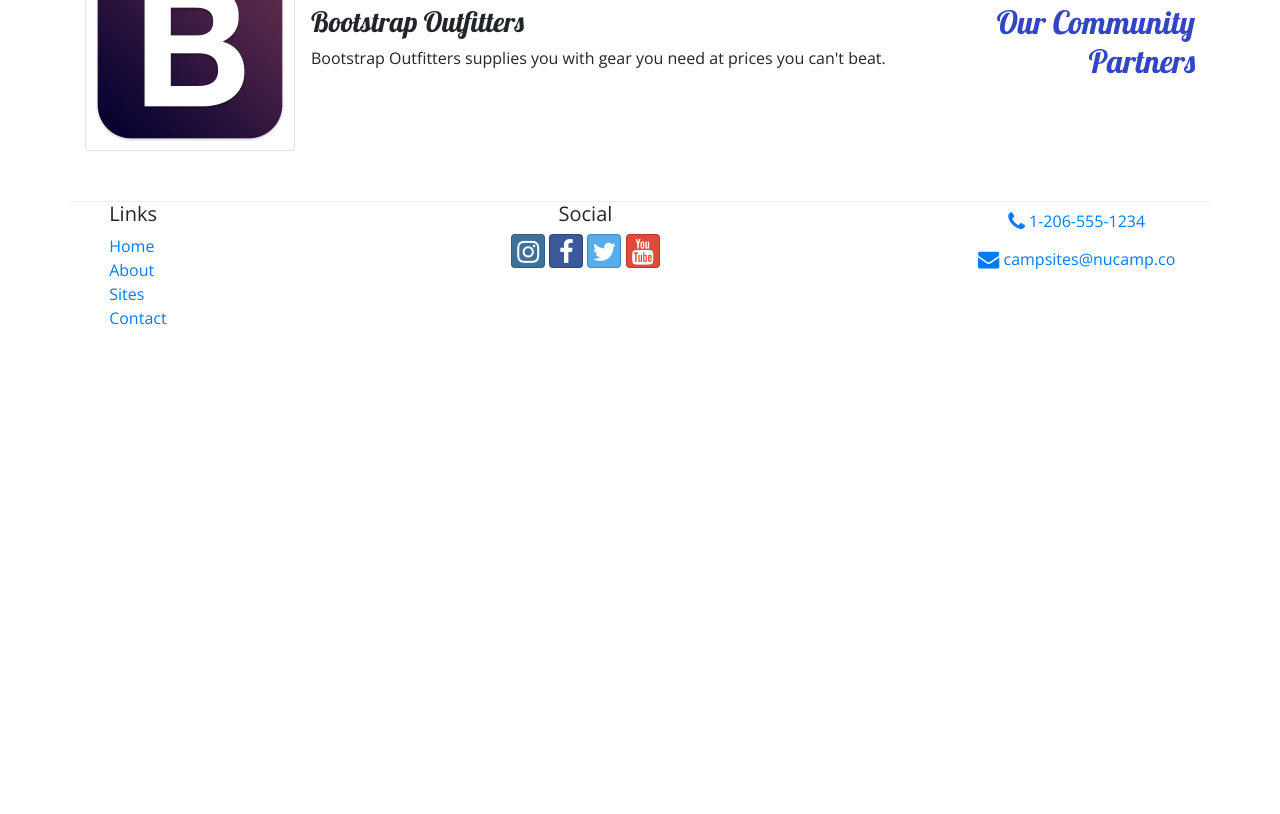
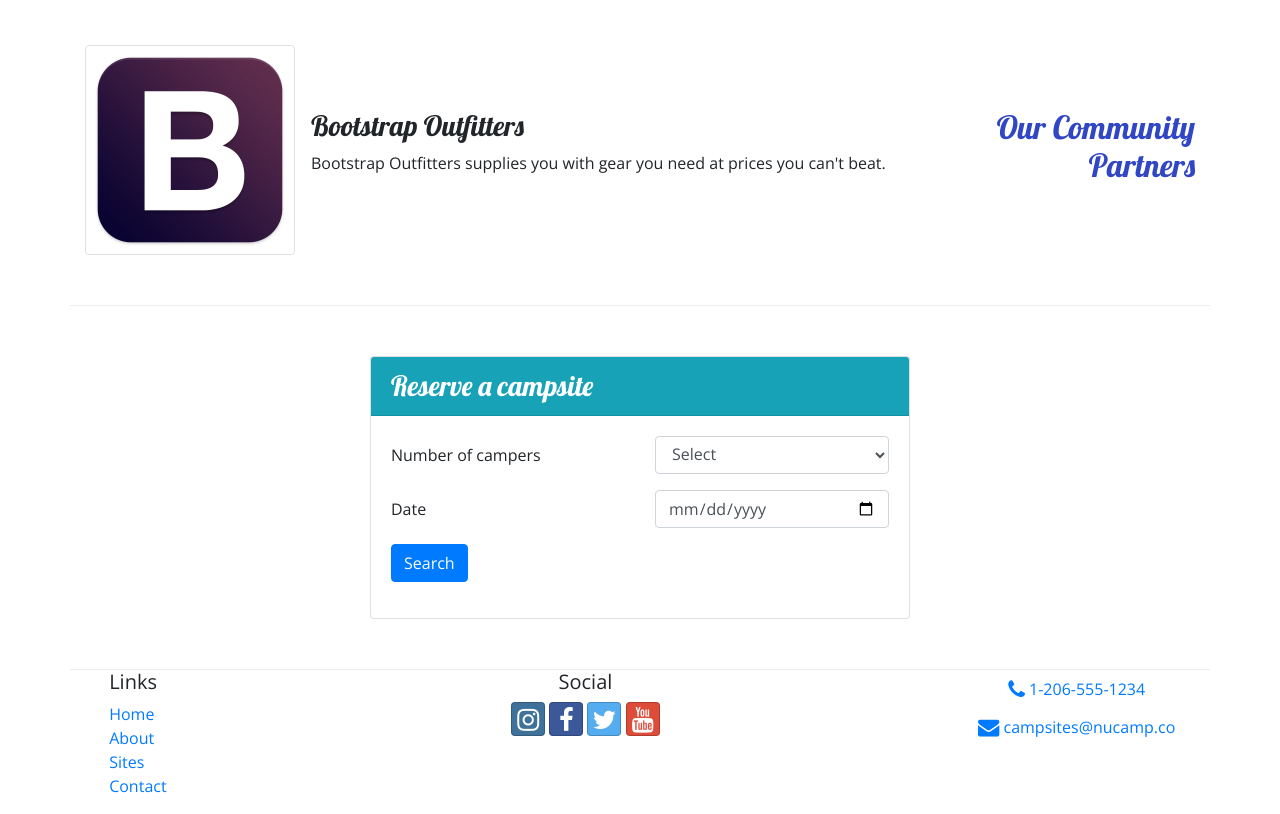
Before and after one commit to dimon7510/nucampsite, a website: page index.html in a window 1280 px wide. Shown: the part 847-1661 px from the top of the page. Before the commit the page ends 1193 px from the top, so only its background shows below. Drawn offline with nearby package versions, Linux system fonts and the light colour scheme.

Commit message:
week2 task1 and task2 assignments

```diff
--- a/index.html
+++ b/index.html
@@ -74,9 +74,15 @@
                 <h2>Featured Campsites</h2>
             </div>
 
+
             <div class="col">
-                <h3>React Lake Campground</h3>
-            <p class="d-none d-sm-block">Nestled in the foothills of the Chrome Mountains, this campground on the shores of the pristine React Lake is a favorite for fly fishers.</p>
+                <div class="media">
+                    <div class="media-body align-self-center">
+                        <h3>React Lake Campground</h3>
+                        <p class="d-none d-sm-block">Nestled in the foothills of the Chrome Mountains, this campground on the shores of the pristine React Lake is a favorite for fly fishers.</p>
+                    </div>
+                    <img class="d-flex ml-3 img-thumbnail" src="img/breadcrumb-trail-thumb.jpg" alt="Breadcrumb Trail" />
+                </div>
             </div>
 
         </div>
@@ -95,7 +101,47 @@
                     </div>
                 </div>
             </div>
+        </div>
 
+        <div class="row row-content">
+            <div class="col-sm-6 mx-auto">
+                <div class="card">
+                    <h3 class="card-header bg-info text-white">Reserve a campsite</h3>
+                    <div class="card-body">
+                        <form id="reserveForm">
+
+                                <div class="row form-group">
+                                    <label for="numCampers" class="col-12 col-sm-6 col-form-label">Number of campers</label>
+                                    <div class="col">
+                                        <select name="numCampers" id="numCampers" class="form-control">
+                                            <option value="">Select</option>
+                                            <option value="">1</option>
+                                            <option value="">2</option>
+                                            <option value="">3</option>
+                                            <option value="">4</option>
+                                            <option value="">5</option>
+                                            <option value="">6</option>
+                                        </select>
+                                    </div>
+                                </div>
+
+                                <div class="row form-group">
+                                    <label for="date" class="col-12 col-sm-6 col-form-label">Date</label>
+                                    <div class="col-12 col-sm-6">
+                                        <input type="date" id="date" name="date" placeholder="Date" class="form-control">
+                                    </div>
+                                </div>
+
+                                <div class="row form-group">
+                                    <div class="col">
+                                        <button type="submit" class="btn btn-primary ">Search</button>
+                                    </div>
+                                </div>
+
+                        </form>
+                    </div>
+                </div>
+            </div>
         </div>
     </div>
 
```
